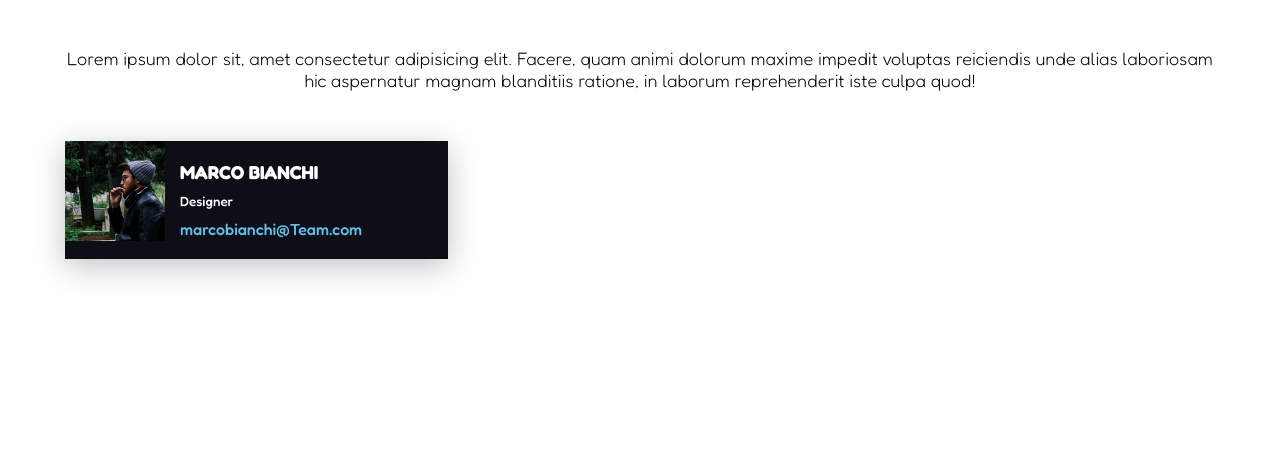
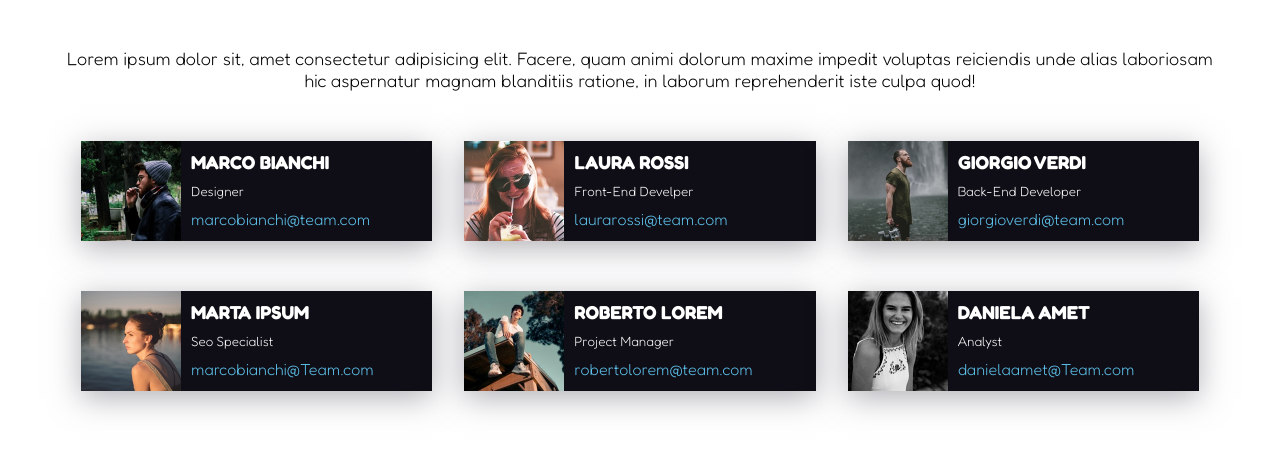
Before and after one commit to 32Fire32/html-css-float-cards, a plain HTML site: page index.html in a window 1280 px wide. Shown: the part 77-530 px from the top of the page. Drawn offline with Linux system fonts and the light colour scheme.

Commit message:
Completamento e rifinitura

```diff
--- a/css/style.css
+++ b/css/style.css
@@ -19,13 +19,13 @@
     clear: both;
 }
 
-/* Typography */
-
- body{
+body{
     font-family: 'Fredoka', sans-serif;
  }
 
- h1{
+/* Typography */
+
+ h1 {
     font-weight: 700;
     margin:auto;
     color: #E53170;
@@ -42,32 +42,37 @@
 
  h3, small {
     color: #fff;
-    display: block;
  }
 
  small{
+    font-weight: 100;
     margin: 10px 0px 10px 0px;
+    display: block;
  }
 
  a {
     text-decoration: none ;
     color: #5fc2eb;
+    font-weight: 100;
  }
 
 /* Main */
 
 .card {
     background-color: #0f0e17;
-    width: calc(100% / 3 );
-    box-shadow: rgba(100, 100, 111, 0.4) 0px 7px 29px 0px;
+    width: calc(100% / 3 - 32px);
+    box-shadow: rgba(100, 100, 111, 0.5) 0px 7px 29px 0px;
+    float: left;
+    margin:0px 16px 50px 16px;
 }
 
-.image{
+.image {
     height: 100px;
     float:left;
 }
 
 .text {
     float: left;
-    padding: 20px 15px;
+    margin-left: 10px;
+    margin-top: 10px;
 }
--- a/index.html
+++ b/index.html
@@ -13,21 +13,62 @@
     </title>
 </head>
 <body>
-    <div class="container">
+    <div class="container clearfix">
         <div class="intro">
             <h1>Meet Our Team</h1>
             <p>Lorem ipsum dolor sit, amet consectetur adipisicing elit. Facere, quam animi dolorum maxime impedit voluptas reiciendis unde alias laboriosam hic aspernatur magnam blanditiis ratione, in laborum reprehenderit iste culpa quod!</p>
         </div>
-        <div class="cards-gallery">
+        <main>
             <div class="card clearfix">
                 <img class="image" src="img/male1.png" alt="boy-hat">
                 <div class="text">
                         <h3>MARCO BIANCHI</h3>
                         <small>Designer</small>
+                        <a href="mailto:someone@yoursite.com">marcobianchi@team.com</a>
+                </div>
+            </div>
+            <div class="card clearfix">
+                <img class="image" src="img/female1.png" alt="boy-hat">
+                <div class="text">
+                        <h3>LAURA ROSSI</h3>
+                        <small>Front-End Develper</small>
+                        <a href="mailto:someone@yoursite.com">laurarossi@team.com</a>
+                </div>
+            </div>
+            <div class="card clearfix">
+                <img class="image" src="img/male2.png" alt="boy-hat">
+                <div class="text">
+                        <h3>GIORGIO VERDI</h3>
+                        <small>Back-End Developer</small>
+                        <a href="mailto:someone@yoursite.com">giorgioverdi@team.com</a>
+                </div>
+            </div>
+            <div class="card clearfix">
+                <img class="image" src="img/female2.png" alt="boy-hat">
+                <div class="text">
+                        <h3>MARTA IPSUM</h3>
+                        <small>Seo Specialist</small>
                         <a href="mailto:someone@yoursite.com">marcobianchi@Team.com</a>
                 </div>
             </div>
-        </div>
+            <div class="card clearfix">
+                <img class="image" src="img/male3.png" alt="boy-hat">
+                <div class="text">
+                        <h3>ROBERTO LOREM</h3>
+                        <small>Project Manager</small>
+                        <a href="mailto:someone@yoursite.com">robertolorem@team.com</a>
+                </div>
+            </div>
+            <div class="card clearfix">
+                <img class="image" src="img/female3.png" alt="boy-hat">
+                <div class="text">
+                        <h3>DANIELA AMET</h3>
+                        <small>Analyst</small>
+                        <a href="mailto:someone@yoursite.com">danielaamet@Team.com</a>
+                </div>
+            </div>
+        </main>
+
     </div>
 </body>
 </html>
```
